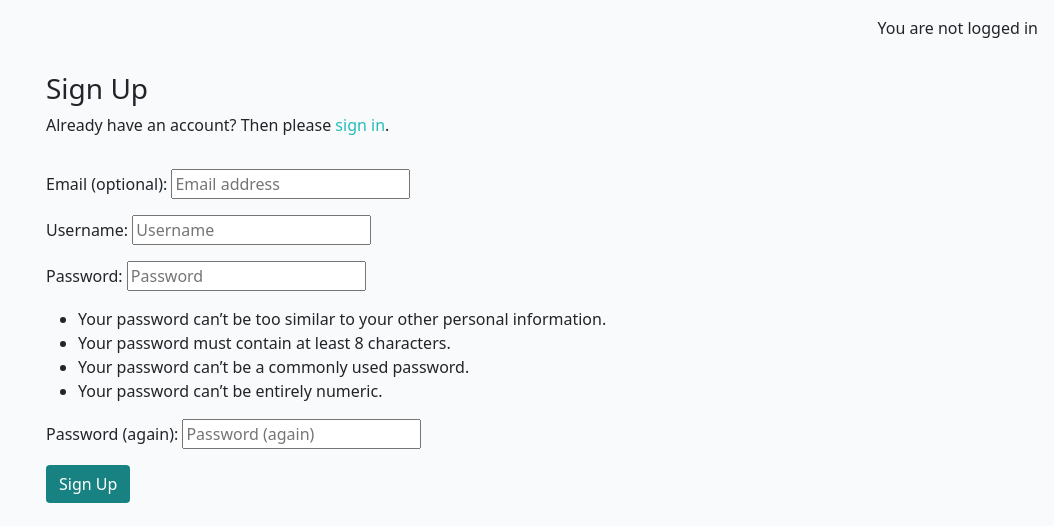
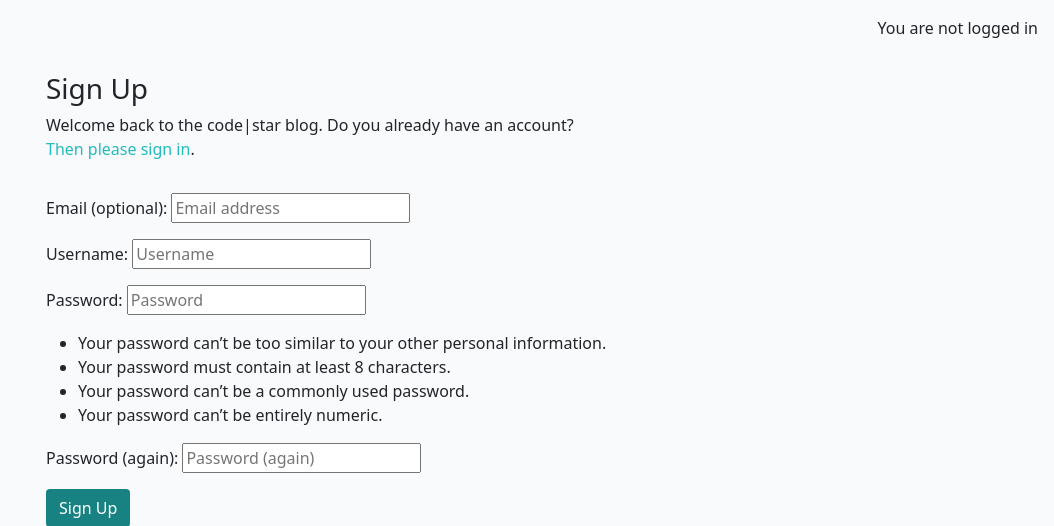
Before and after one commit to NatGok/Blog-using-django, a Django app: page /accounts/signup/ in a window 1280 px wide. Shown: the part 60-586 px from the top of the page, without its empty margins (226-1280 px from the left). Run offline with Django 4.2, Linux system fonts and the light colour scheme.

Commit message:
Amend text on signup

```diff
--- a/templates/account/signup.html
+++ b/templates/account/signup.html
@@ -12,8 +12,8 @@
     <div class="col-md-8 mt-3 offset-md-2">
       <h3>{% trans "Sign Up" %}</h3>
       <p>
-        {% blocktrans %}Already have an account? Then please
-        <a class="link" href="{{ login_url }}">sign in</a>.{% endblocktrans %}
+        {% blocktrans %}Welcome back to the code|star blog. Do you already have an account?<br>
+        <a class="link" href="{{ login_url }}">Then please sign in</a>.{% endblocktrans %}
       </p>
     </div>
   </div>
```
